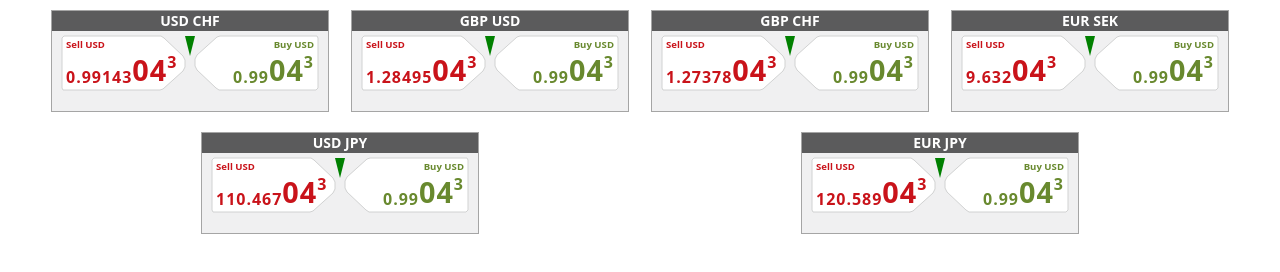
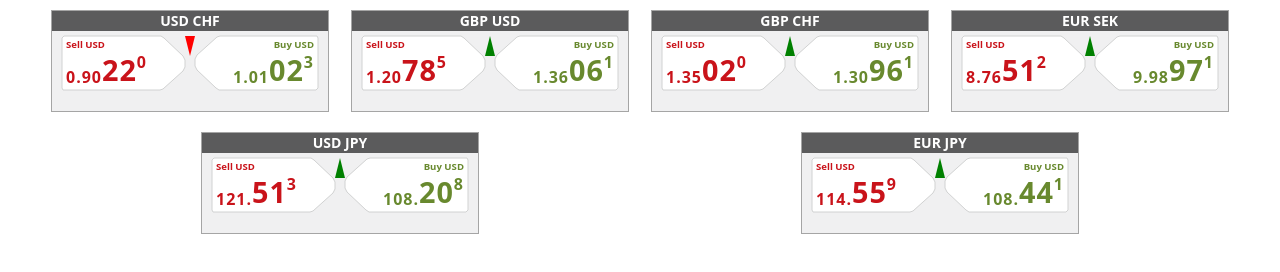
Before and after one commit to Lightislands/Test-Trading-app, a website built with webpack: page index.html in a window 1280 px wide. Built offline with nearby package versions, Linux system fonts and the light colour scheme.

Commit message:
Built logic

```diff
--- a/src/js/model.js
+++ b/src/js/model.js
@@ -11,7 +11,40 @@ let itemController = (() => {
         {"pair":"EUR JPY", "buy":120.589, "sell":120.491}
     ];
 
-    function random(e){
+    // Course dynamic states
+    let storage = {
+
+        dynamic: [],
+
+        setDynamicData: function(i, randomBuy, randomSell) {
+
+            // Init storage.dynamic
+            if(this.dynamic.length != arrItems.length){
+                for(let c=0; c<arrItems.length; c++ ){
+                    this.dynamic.push({indexBuy: 1, indexSell: 1, buy: 0, sell: 0});
+                }
+            }
+
+            console.log("Dynamic Init");
+            console.log(this.dynamic);
+
+            // Check increase/decrease index comparing to current one
+            this.dynamic[i].buy < randomBuy ? this.dynamic[i].indexBuy = 1 : this.dynamic[i].indexBuy = 0;
+            this.dynamic[i].sell < randomSell ? this.dynamic[i].indexSell = 1 : this.dynamic[i].indexSell = 0;
+            this.dynamic[i].buy = randomBuy;
+            this.dynamic[i].sell = randomSell;
+        },
+
+        getDynamicData: function(i){
+            if(this.dynamic[i]){
+                console.log("Dynamic");
+                console.log(this.dynamic[i].indexBuy);
+                return this.dynamic[i].indexBuy;
+            }
+        }
+    };
+                                                        // ------- Get Random percent
+    function getRandom(e){
         let num = Math.floor(Math.random() * 10) + 1; // 1 - 10
         let upDown = Math.round((Math.random() * 1) + 0) === 0; // true/false
         let percent = e * (num / 100);
@@ -22,11 +55,27 @@ let itemController = (() => {
             return e - percent;
         }
     }
-    console.log("Random amount - " + random(20));
+                                                        // ------- Get Random Buy/Sell amount
+    function getRandomBuySell(i){
+        let random = {};
+        random.buy = getRandom(arrItems[i].buy);
+        random.sell = getRandom(arrItems[i].sell);
+        return random;
+    }
+
+    function storeCourseDymanic(i){
+        let randomData = getRandomBuySell(i);
+        storage.setDynamicData(i, randomData.buy, randomData.sell);
+    }
+
 
 
     return {
-        arrItems: arrItems
+        arrItems: arrItems,
+        getRandom: getRandom,
+        storage: storage,
+        getRandomBuySell: getRandomBuySell,
+        storeCourseDymanic: storeCourseDymanic
     };
 
 })();
--- a/src/js/ui.js
+++ b/src/js/ui.js
@@ -6,6 +6,7 @@ let UIController = (() => {
         app: '#app'
     };
 
+    // Init Items
     let arrItems = itemController.arrItems;
 
     let item = '<div id="app" class="container"> \
@@ -19,13 +20,13 @@ let UIController = (() => {
         <div class="buy-sell">Sell <span>USD</span></div> \
         <div class="amount"> \
         <span>%buy-a%</span> \
-        <span>04</span> \
-        <span>3</span> \
+        <span>%buy-b%</span> \
+        <span>%buy-c%</span> \
         </div> \
         </div> \
         </div> \
         <div class="panel__pointer"> \
-        <svg class="up"> \
+        <svg class="%up-down%"> \
         <polygon points="10 0,5 20,0 0"></polygon> \
         </svg> \
         </div> \
@@ -36,9 +37,9 @@ let UIController = (() => {
         <div class="data"> \
         <div class="buy-sell">Buy <span>USD</span></div> \
         <div class="amount"> \
-        <span>0.99</span> \
-        <span>04</span> \
-        <span>3</span> \
+        <span>%sell-a%</span> \
+        <span>%sell-b%</span> \
+        <span>%sell-c%</span> \
         </div> \
         </div> \
         </div> \
@@ -48,16 +49,40 @@ let UIController = (() => {
     let itemBuilt = '';
     let builtAllItems = '';
 
+
     function buildItem(i){
+        let randomData = itemController.getRandomBuySell(i);
+        let dynamic = itemController.storage.getDynamicData(i) === 1 ? 'up' : 'down';
+
+        let buy = {};
+        buy.a = randomData.buy.toString().substring(0, 4);
+        buy.b = randomData.buy.toString().substring(4, 6);
+        buy.c = randomData.buy.toString().substring(6, 7);
+
+        let sell = {};
+        sell.a = randomData.sell.toString().substring(0, 4);
+        sell.b = randomData.sell.toString().substring(4, 6);
+        sell.c = randomData.sell.toString().substring(6, 7);
+
         itemBuilt = item.replace(/%pair%/g, arrItems[i].pair);
-        itemBuilt = itemBuilt.replace(/%buy-a%/g, arrItems[i].buy);
+        itemBuilt = itemBuilt.replace(/%buy-a%/g, buy.a);
+        itemBuilt = itemBuilt.replace(/%buy-b%/g, buy.b);
+        itemBuilt = itemBuilt.replace(/%buy-c%/g, buy.c);
+
+        itemBuilt = itemBuilt.replace(/%up-down%/g, dynamic);
+
+        itemBuilt = itemBuilt.replace(/%sell-a%/g, sell.a);
+        itemBuilt = itemBuilt.replace(/%sell-b%/g, sell.b);
+        itemBuilt = itemBuilt.replace(/%sell-c%/g, sell.c);
         builtAllItems += itemBuilt;
     }
+
+
 
     function buildItemList(){
         for(let i=0; i<arrItems.length; i++){
             buildItem(i);
-
+            itemController.storeCourseDymanic(i);
         }
         let appContainer = document.querySelector(DOM.app);
         appContainer.innerHTML = builtAllItems;
--- a/src/sass/main.scss
+++ b/src/sass/main.scss
@@ -129,11 +129,13 @@ $buy-color: #68892e;
       width: 10px;
       height: 20px;
     }
-    .up polygon {
-      fill: $pointer-up;
+    .up {
+      @include transform(rotate(180deg));
+      polygon {
+        fill: $pointer-up;
+      }
     }
     .down {
-      @include transform(rotate(180deg));
       polygon {
         fill: $pointer-down;
       }
```
Also changed, not shown: src/js/controller.js (+8 -0 lines), build/css/style.css, build/js/app.js, 1 other file.
